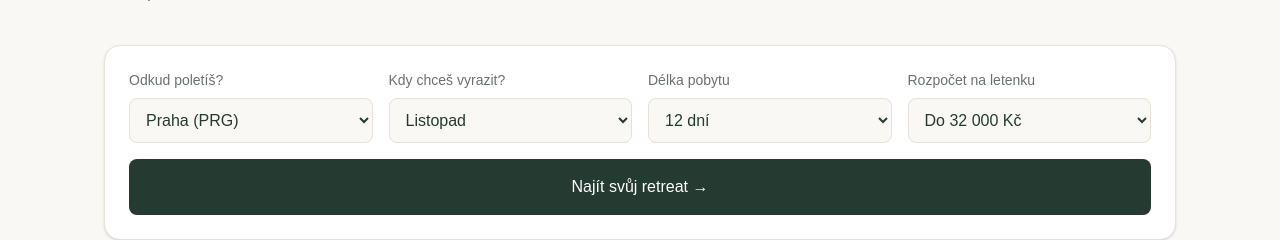
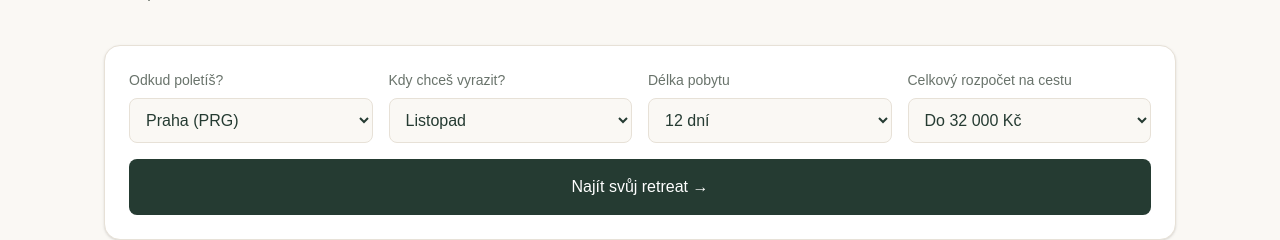
Before and after one commit to solara-retreats/retreat-flight-finder, a Next.js app: page / in a window 1280 px wide. Shown: the part 412-652 px from the top of the page. Built offline with nearby package versions, Linux system fonts and the light colour scheme.

Commit message:
Update total budget label

```diff
--- a/app/page.tsx
+++ b/app/page.tsx
@@ -123,7 +123,7 @@ export default function Home() {
           </label>
 
           <label className="text-sm text-[#69736b]">
-            Rozpočet na letenku
+            Celkový rozpočet na cestu
             <select
               value={budget}
               onChange={(e) => setBudget(e.target.value)}
```
